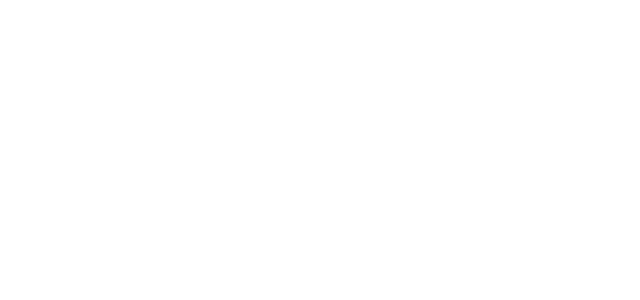
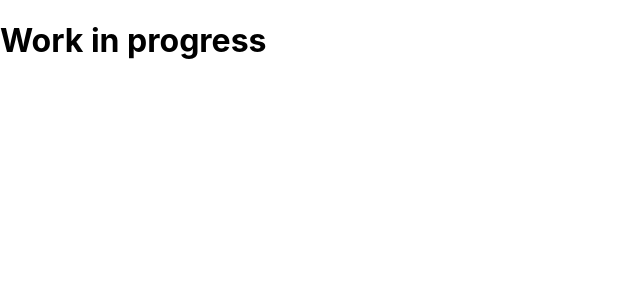
Before and after one commit to Justus11/NewProjects, a React (Create React App) app in the folder reactrandomcolorpicker/: page / in a window 1280 px wide. Shown: the top 300 px of the page, without its empty margins (0-640 px from the left). Built offline with nearby package versions, Linux system fonts and the light colour scheme.

Commit message:
Added filler

```diff
--- a/reactrandomcolorpicker/src/App.js
+++ b/reactrandomcolorpicker/src/App.js
@@ -1,7 +1,7 @@
 function App() {
   return (
     <div className="App">
-
+      <h1> Work in progress </h1>
     </div>
   );
 }
```
